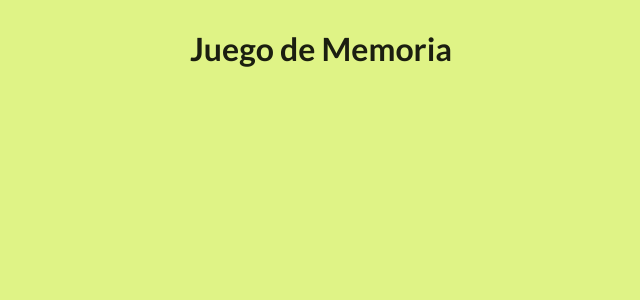
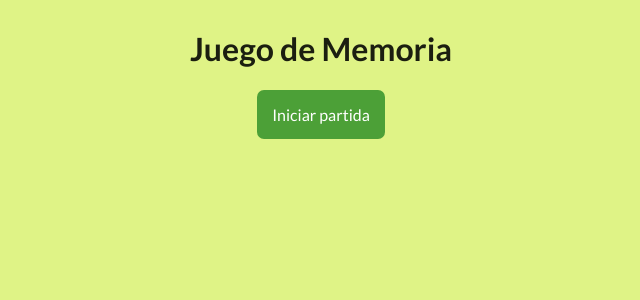
Before and after one commit to hsilv/Lab8_Web, a React (Create React App) app: page / in a window 1280 px wide. Shown: the top 300 px of the page, without its empty margins (319-959 px from the left). Built offline with nearby package versions, Linux system fonts and the light colour scheme.

Commit message:
Inclusion de boton a App

```diff
--- a/src/App.jsx
+++ b/src/App.jsx
@@ -1,12 +1,14 @@
 import React, { useEffect, useState } from "react";
 import ReactDOM from "react-dom/client";
 import "./styles/global.scss";
+import { Button } from "./components/Button";
 
 export function App() {
   return (
     <div>
       <div className="gameHeader">
         <h1>Juego de Memoria</h1>
+        <Button title="Iniciar partida"></Button>
       </div>
     </div>
   );
```
